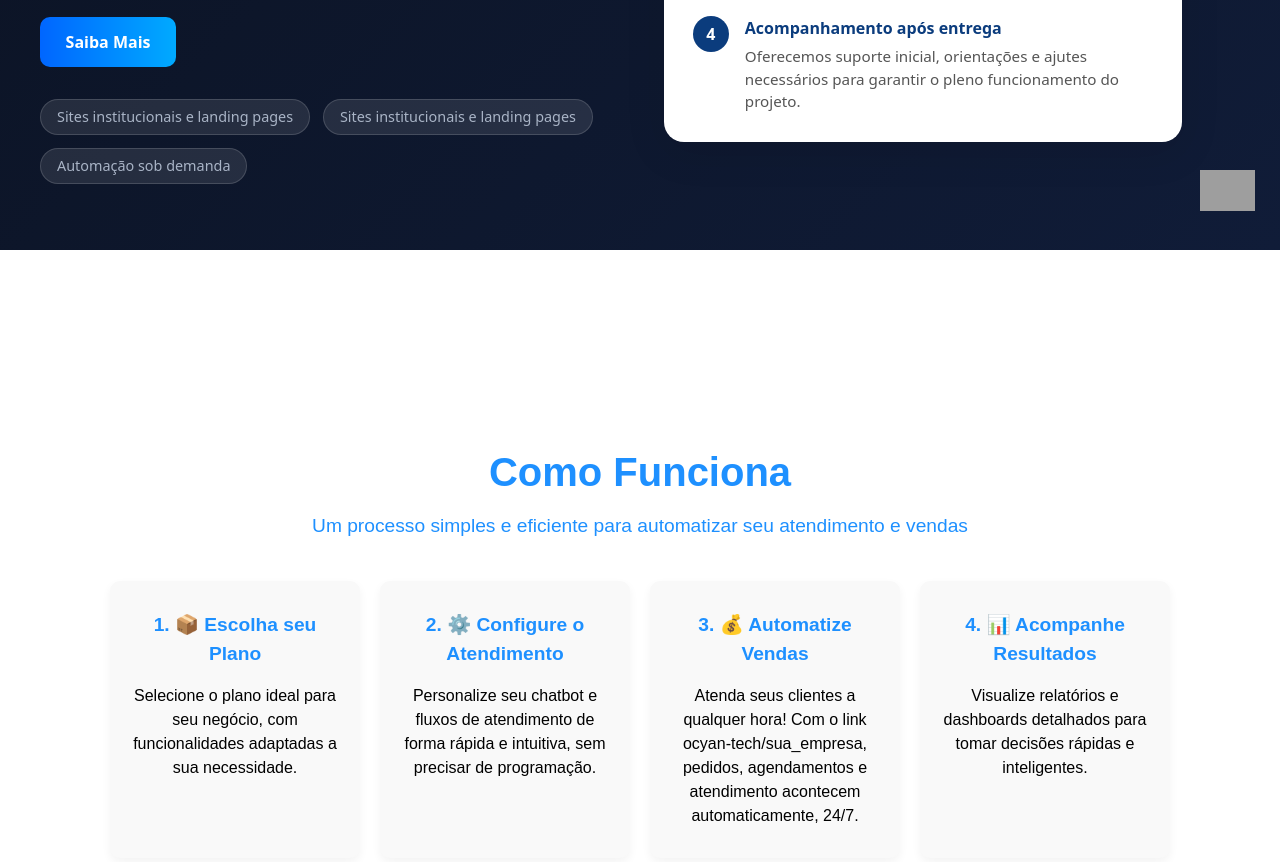
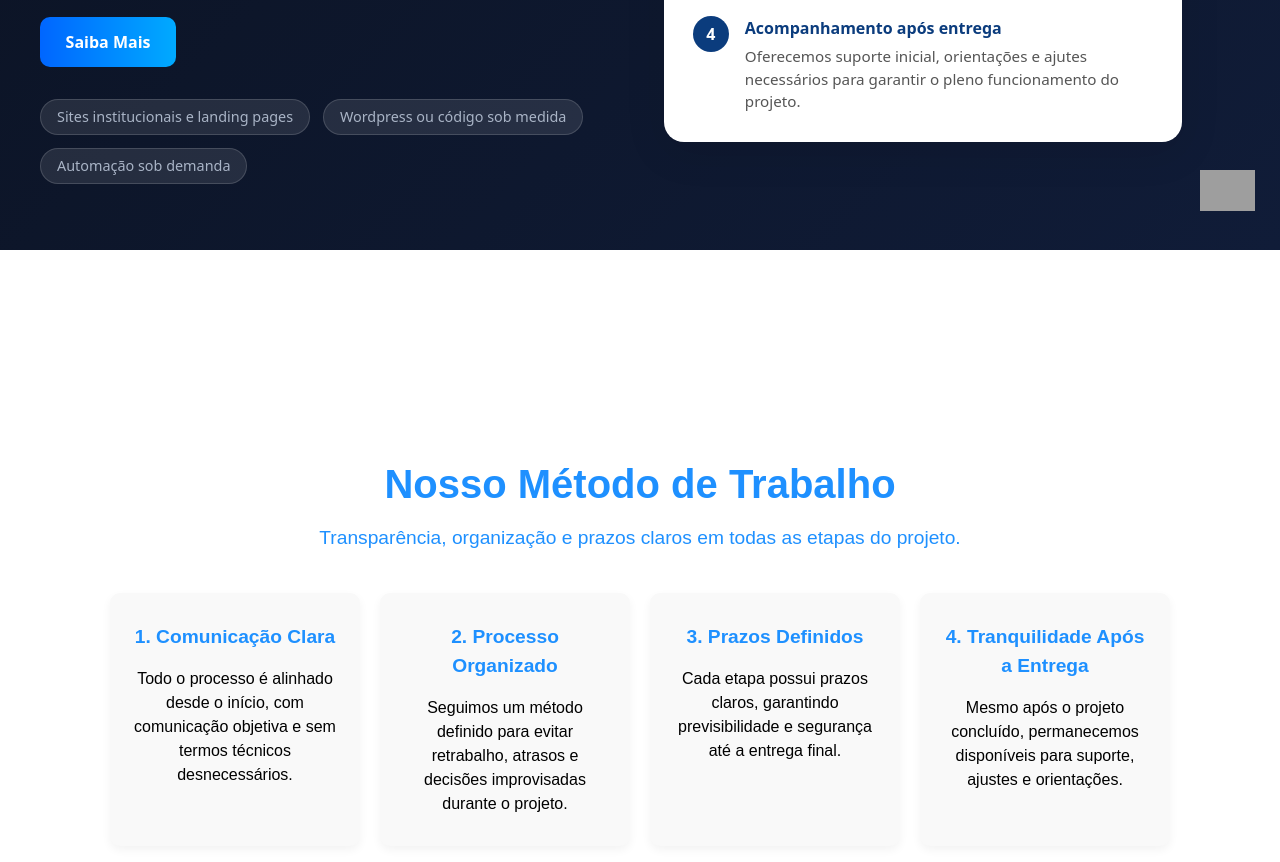
Before and after one commit to OcimarPrado/Frontend-ProjetoA, a React (Vite) app: page / in a window 1280 px wide. Shown: the part 550-1412 px from the top of the page. Built offline with nearby package versions, Linux system fonts and the light colour scheme; sample sign-in values are in the browser's storage; grey boxes are pictures that could not be loaded.

Commit message:
Atualizando site

```diff
--- a/src/components/ComoFunciona.tsx
+++ b/src/components/ComoFunciona.tsx
@@ -3,36 +3,39 @@ import "../styles/ComoFunciona.css";
 
 const steps = [
   {
-    title: "📦 Escolha seu Plano",
-    description: "Selecione o plano ideal para seu negócio, com funcionalidades adaptadas a sua necessidade.",
+    title: "Comunicação Clara",
+    description:
+      "Todo o processo é alinhado desde o início, com comunicação objetiva e sem termos técnicos desnecessários.",
   },
   {
-    title: "⚙️ Configure o Atendimento",
-    description: "Personalize seu chatbot e fluxos de atendimento de forma rápida e intuitiva, sem precisar de programação.",
+    title: "Processo Organizado",
+    description:
+      "Seguimos um método definido para evitar retrabalho, atrasos e decisões improvisadas durante o projeto.",
   },
   {
-    title: "💰 Automatize Vendas",
-    description: "Atenda seus clientes a qualquer hora! Com o link ocyan-tech/sua_empresa, pedidos, agendamentos e atendimento acontecem automaticamente, 24/7.",
+    title: "Prazos Definidos",
+    description:
+      "Cada etapa possui prazos claros, garantindo previsibilidade e segurança até a entrega final.",
   },
   {
-    title: "📊 Acompanhe Resultados",
-    description: "Visualize relatórios e dashboards detalhados para tomar decisões rápidas e inteligentes.",
+    title: "Tranquilidade Após a Entrega",
+    description:
+      "Mesmo após o projeto concluído, permanecemos disponíveis para suporte, ajustes e orientações.",
   },
 ];
-
 
 const ComoFunciona: React.FC = () => {
   return (
     <section className="como-funciona" id="como-funciona">
       <div className="container">
-        <h2>Como Funciona</h2>
+        <h2>Nosso Método de Trabalho</h2>
         <p className="subtitle">
-          Um processo simples e eficiente para automatizar seu atendimento e vendas
+          Transparência, organização e prazos claros em todas as etapas do projeto.
         </p>
+
         <div className="steps">
           {steps.map((step, index) => (
             <div key={index} className="step-card">
-
               <h3>{`${index + 1}. ${step.title}`}</h3>
               <p>{step.description}</p>
             </div>
--- a/src/components/Hero.tsx
+++ b/src/components/Hero.tsx
@@ -22,7 +22,7 @@ const Hero: React.FC = () => {
 
           <div className="hero-features">
             <div className="feature-badge">Sites institucionais e landing pages</div>
-            <div className="feature-badge">Sites institucionais e landing pages</div>
+            <div className="feature-badge">Wordpress ou código sob medida</div>
             <div className="feature-badge">Automação sob demanda</div>
           </div>
         </div>
```
